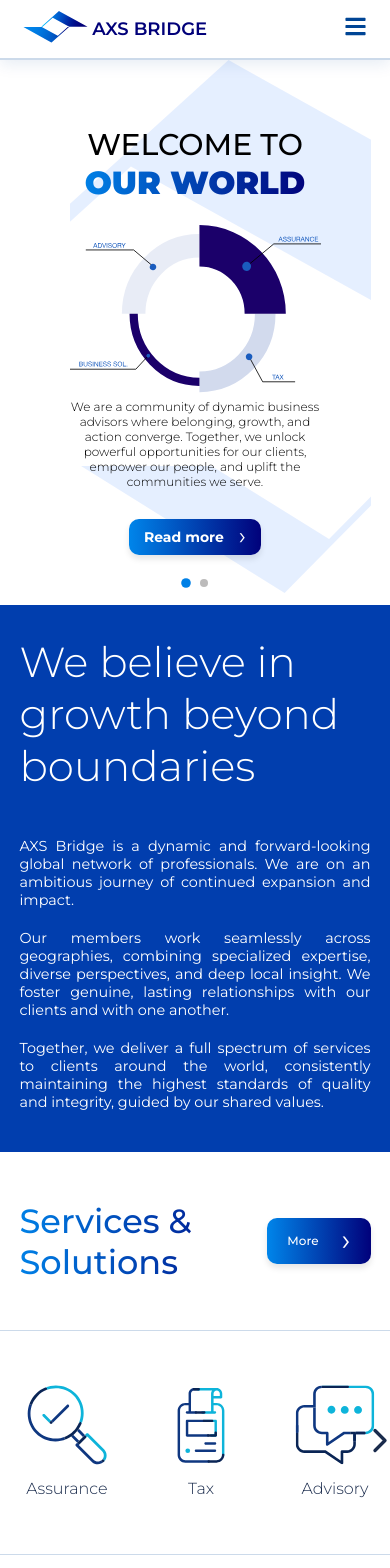
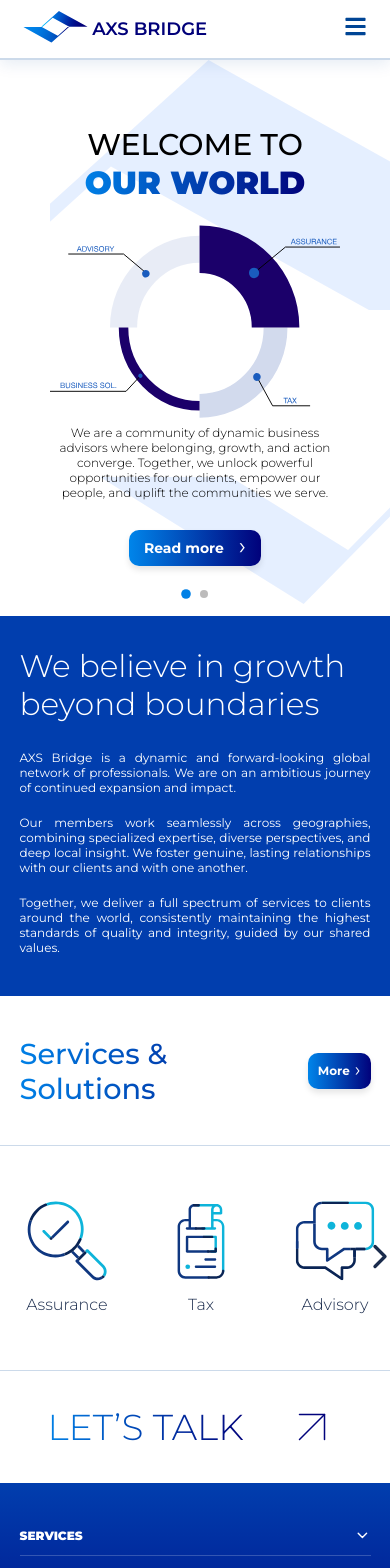
Before and after one commit to Muhammadsuleman31/axs-bridge, a Next.js app: page / in a window 390 px wide. Shown: the top 1568 px of the page. Built offline with nearby package versions, Linux system fonts and the light colour scheme.

Commit message:
contact form and font

```diff
--- a/app/component/hero/hero.module.css
+++ b/app/component/hero/hero.module.css
@@ -95,10 +95,10 @@
 /* Arrow Icon Styling */
 .arrowicon {
   margin-left: 8px; /* Space between text and arrow */
-  font-size: 30px;
+  font-size:  2rem;
   font-weight: 400; /* Size of the arrow */
   line-height: 1; /* Helps vertical alignment */
-  transform: translateY(-1px); /* Fine-tune vertical alignment */
+  transform: translateY(-2px); /* Fine-tune vertical alignment */
 }
 
 .cta{
@@ -542,6 +542,9 @@
     transition: background-color 0.3s, transform 0.3s;
     padding: 0;
 }
+ .herosection {
+ margin: 2vw 0;
+  }
 
 }
 
--- a/app/component/navbar.module.css
+++ b/app/component/navbar.module.css
@@ -342,7 +342,7 @@
   width: 100%;
   height: 100vh;
   background: white;
-  color: #000000;
+  color: #004595;
   display: flex;
   flex-direction: column;
   transition: left 0.4s ease;
--- a/app/globals.css
+++ b/app/globals.css
@@ -18,25 +18,6 @@ a{
   cursor: pointer;
 }
 
-
-@media (min-width: 1400px) {
-  html{
-    font-size: 18px;
-  }
-  }
-
-
-  @media (max-width: 1000px) {
-  html{
-    font-size: 14px;
-  }
-  }
-
-  @media (max-width: 786px) {
-  html{
-    font-size: 12px;
-  }
-  }
 
 
   .button {
@@ -70,10 +51,10 @@ a{
 
 .arrowicon {
   margin-left: 8px; /* Space between text and arrow */
-  font-size: 30px;
+  font-size: 2rem;
   font-weight: 400; /* Size of the arrow */
   line-height: 1; /* Helps vertical alignment */
-  transform: translateY(-1px); /* Fine-tune vertical alignment */
+  transform: translateY(-2px); /* Fine-tune vertical alignment */
 }
 
 
@@ -355,3 +336,31 @@ body{
   margin-top: 60px;
 }
 }
+
+
+@media (min-width: 1400px) {
+  html{
+    font-size: 18px;
+  }
+  }
+
+
+  @media (max-width: 1000px) {
+  html{
+    font-size: 14px;
+  }
+  }
+
+  @media (max-width: 786px) {
+  html{
+    font-size: 12px;
+  }
+  }
+
+  @media (max-width: 468px){
+    .arrowicon {
+  margin-left: 5px;
+   font-size: 1.6rem;
+   transform: translateY(-1px);
+  }
+}
--- a/app/page.module.css
+++ b/app/page.module.css
@@ -198,7 +198,7 @@
     .secondsection{
   display: flex;
   flex-direction: column;
-  gap: 35px;
+  gap: 2vh;
     }
   }
 
@@ -210,16 +210,28 @@
 
   .desc p{
 
-    font-size: 1.2rem !important;
+
   }
+
+  .servicesheading a{
+    font-weight: bold;
+    gap: 0px;
+    padding: 8px 10px;
+  }
+
   .servicesheading h1{
-    font-size: 2.8rem !important;
+    font-size: 2.4rem !important;
 }
 
   .servicesheading{
-  padding: 3vh 5vw;
+  padding: 2.4vh 5vw;
 }
 .secondsection{
+
    padding: 8vw 5vw;
 }
+.secondsection h1{
+
+  font-size: 2.6rem;
 }
+}
```
